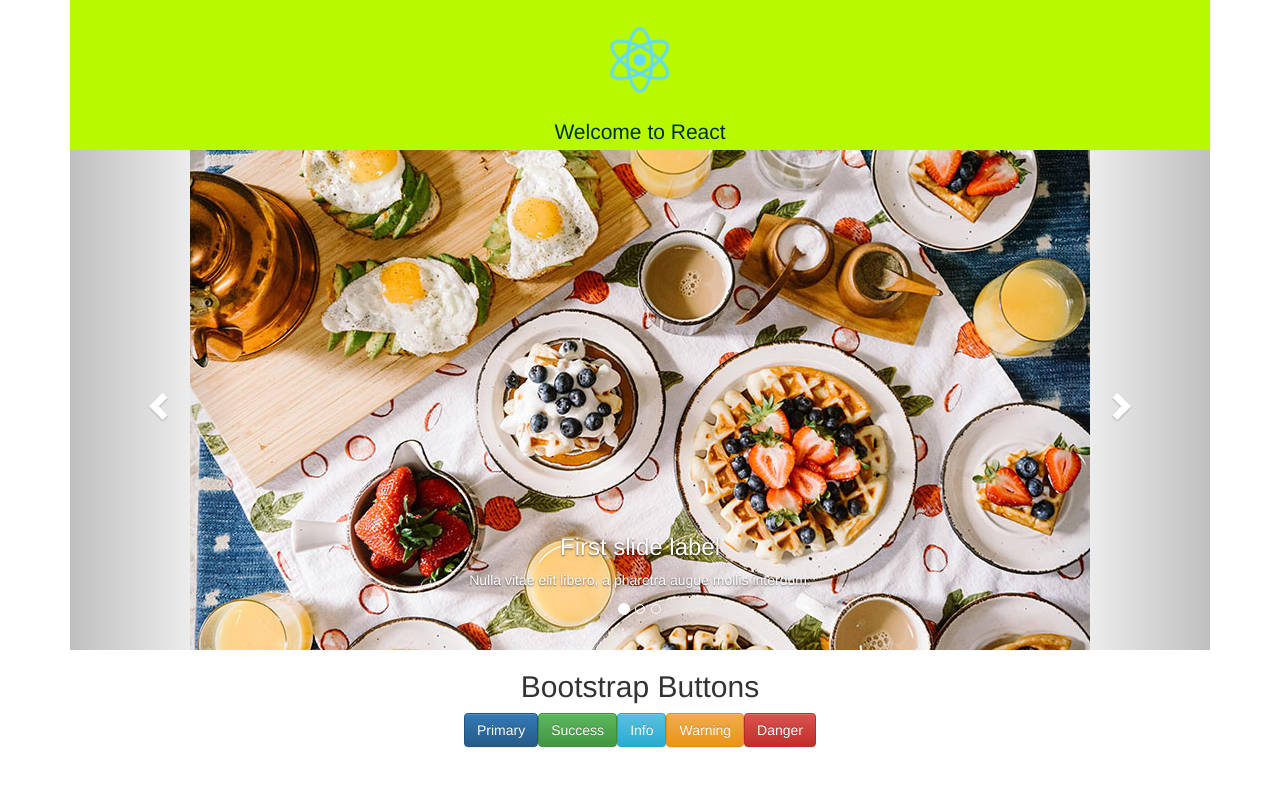
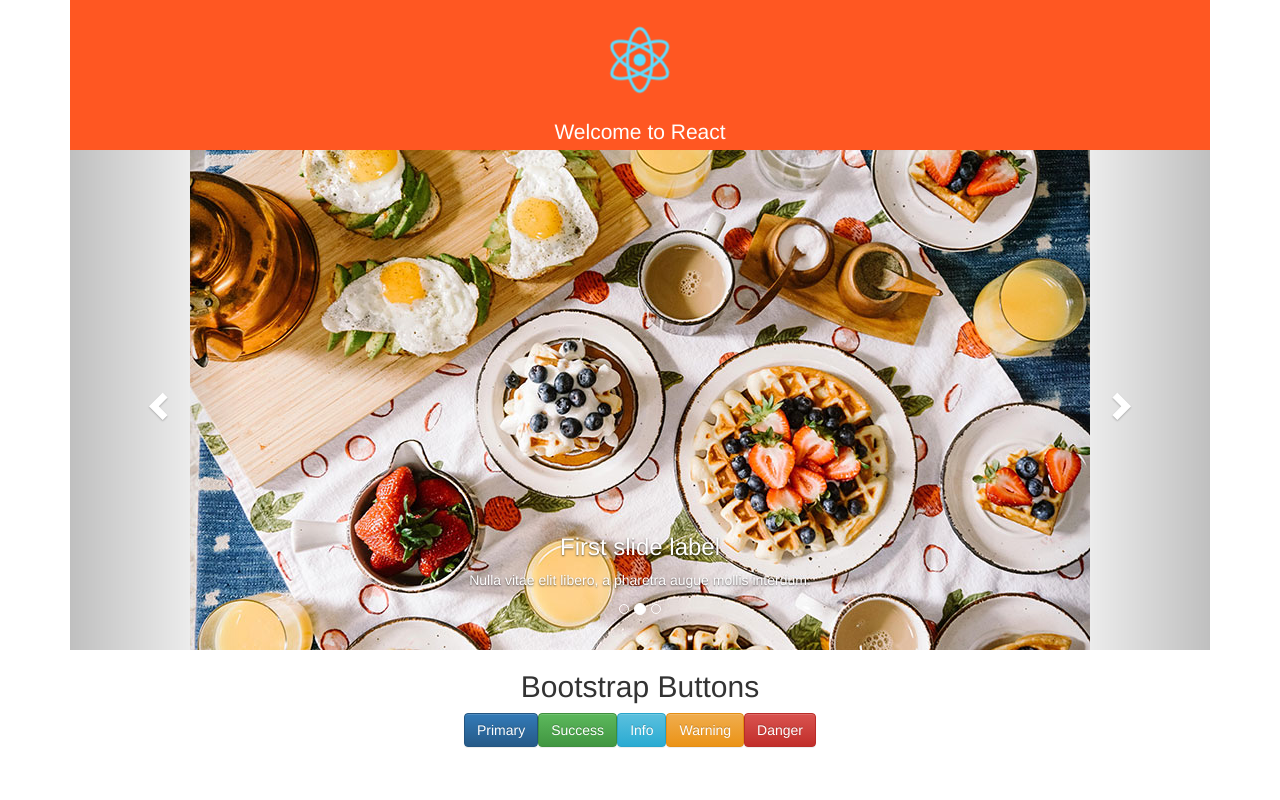
Before and after one commit to haidoro/react_anime, a React (Create React App) app: page / in a window 1280 px wide. Shown: the top 800 px of the page. Built offline with nearby package versions, Linux system fonts and the light colour scheme.

Commit message:
カルーセル修正

```diff
--- a/src/App.css
+++ b/src/App.css
@@ -1,5 +1,5 @@
 body {
-  color: #012e2f; }
+  color: #fff; }
 
 .row {
   margin-bottom: 50px; }
@@ -12,10 +12,10 @@ body {
   height: 80px; }
 
 .App-header {
-  background-color: #b8f900;
+  background-color: #FF5722;
   height: 150px;
   padding: 20px;
-  color: #012e2f; }
+  color: #fff; }
 
 .App-title {
   font-size: 1.5em; }
--- a/src/App.scss
+++ b/src/App.scss
@@ -1,5 +1,5 @@
-$primary-bgcolor: #b8f900;
-$primary-color: #012e2f;
+$primary-bgcolor: #FF5722;
+$primary-color: #fff;
 body{
   color:$primary-color;
 }
--- a/src/ControlledCarousel.js
+++ b/src/ControlledCarousel.js
@@ -27,11 +27,7 @@ class ControlledCarousel extends React.Component {
     const { index, direction } = this.state;
 
     return (
-      <Carousel
-        activeIndex={index}
-        direction={direction}
-        onSelect={this.handleSelect}
-      >
+      <Carousel>
         <Carousel.Item>
           <img width={900} height={500} alt="900x500" src="images/food1.jpg" />
           <Carousel.Caption>
```
